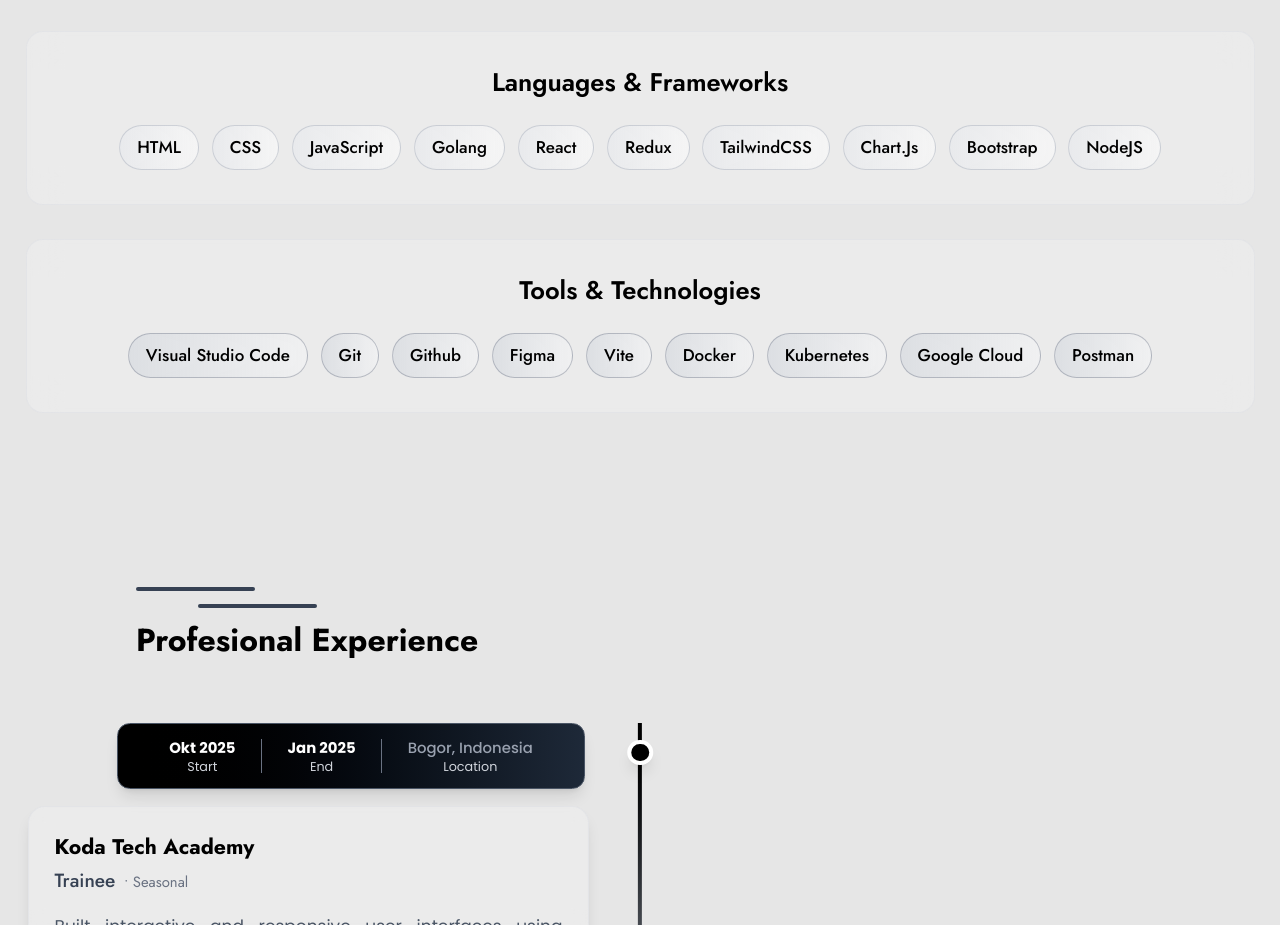
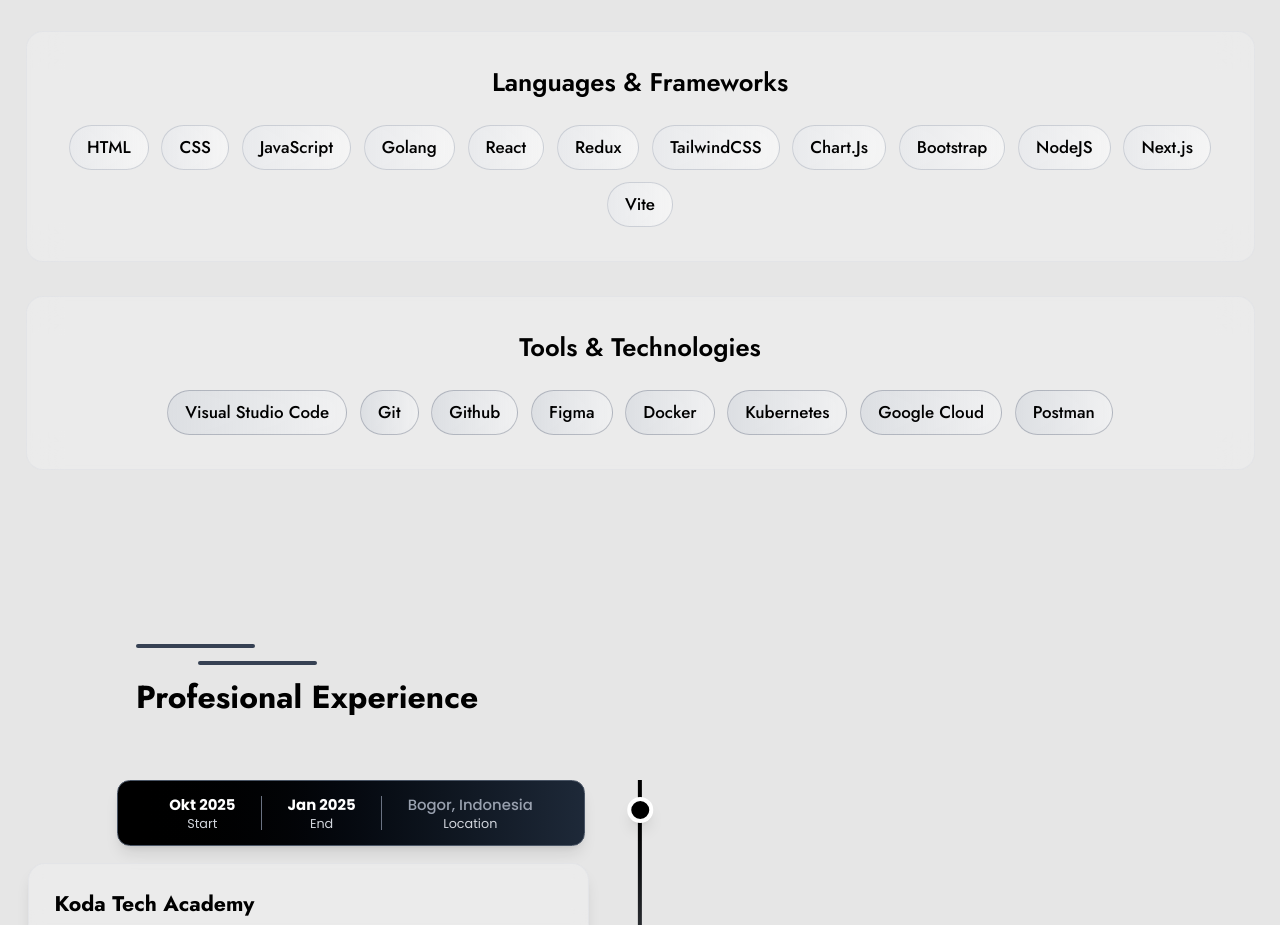
Before and after one commit to Albaihaqi354/Portofolio-V2, a Next.js app: page /about in a window 1280 px wide. Shown: the part 2140-3065 px from the top of the page. Built offline with nearby package versions, Linux system fonts and the light colour scheme; no server answers.

Commit message:
feat: add Next.js and Vite to languages and frameworks

```diff
--- a/app/about/components/skills/skills.jsx
+++ b/app/about/components/skills/skills.jsx
@@ -19,8 +19,10 @@ const skillCategories = {
 			"Chart.Js",
 			"Bootstrap",
 			"NodeJS",
+			"Next.js",
+			"Vite",
 		],
-		tools: ["Visual Studio Code", "Git", "Github", "Figma", "Vite", "Docker", "Kubernetes", "Google Cloud", "Postman"],
+		tools: ["Visual Studio Code", "Git", "Github", "Figma", "Docker", "Kubernetes", "Google Cloud", "Postman"],
 	},
 	api: {
 		title: "REST API",
```
